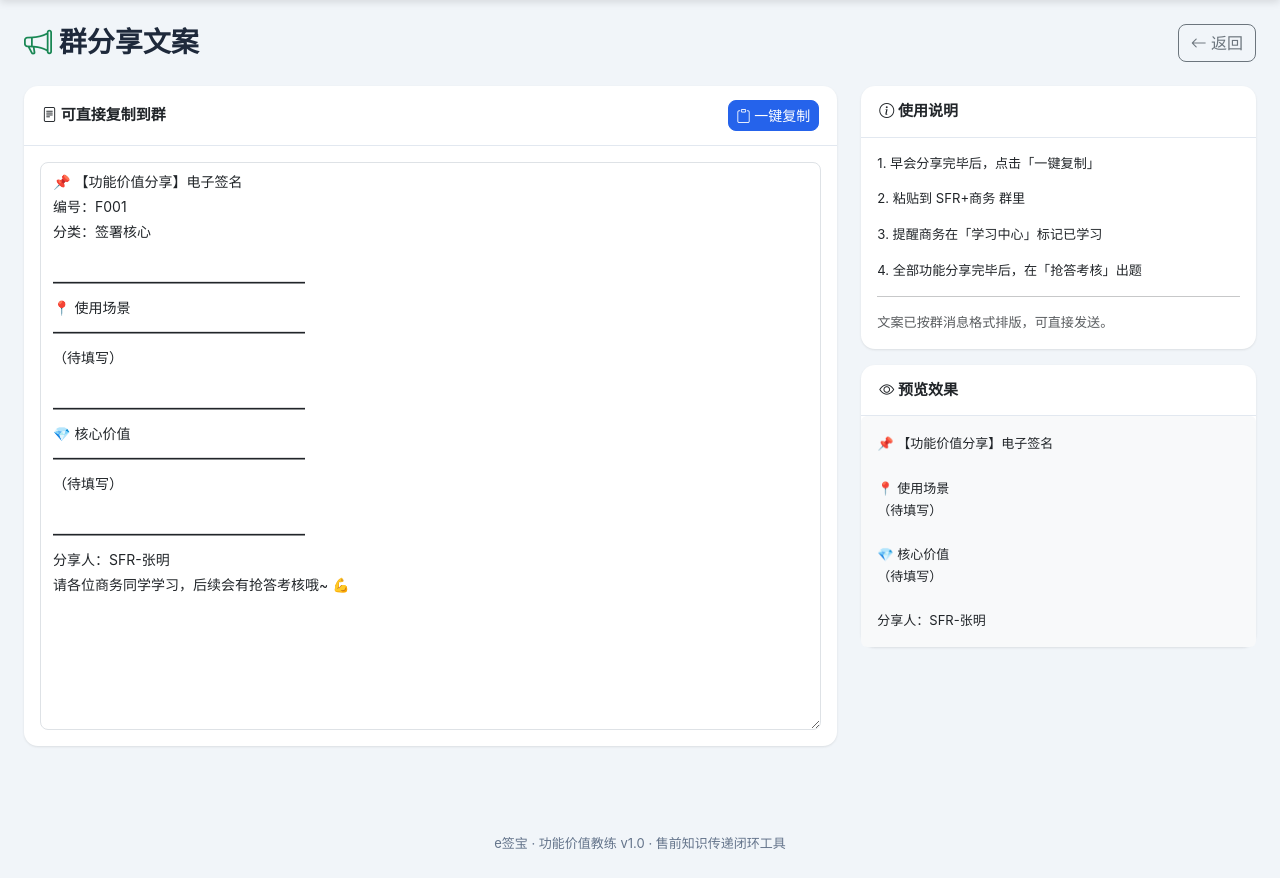
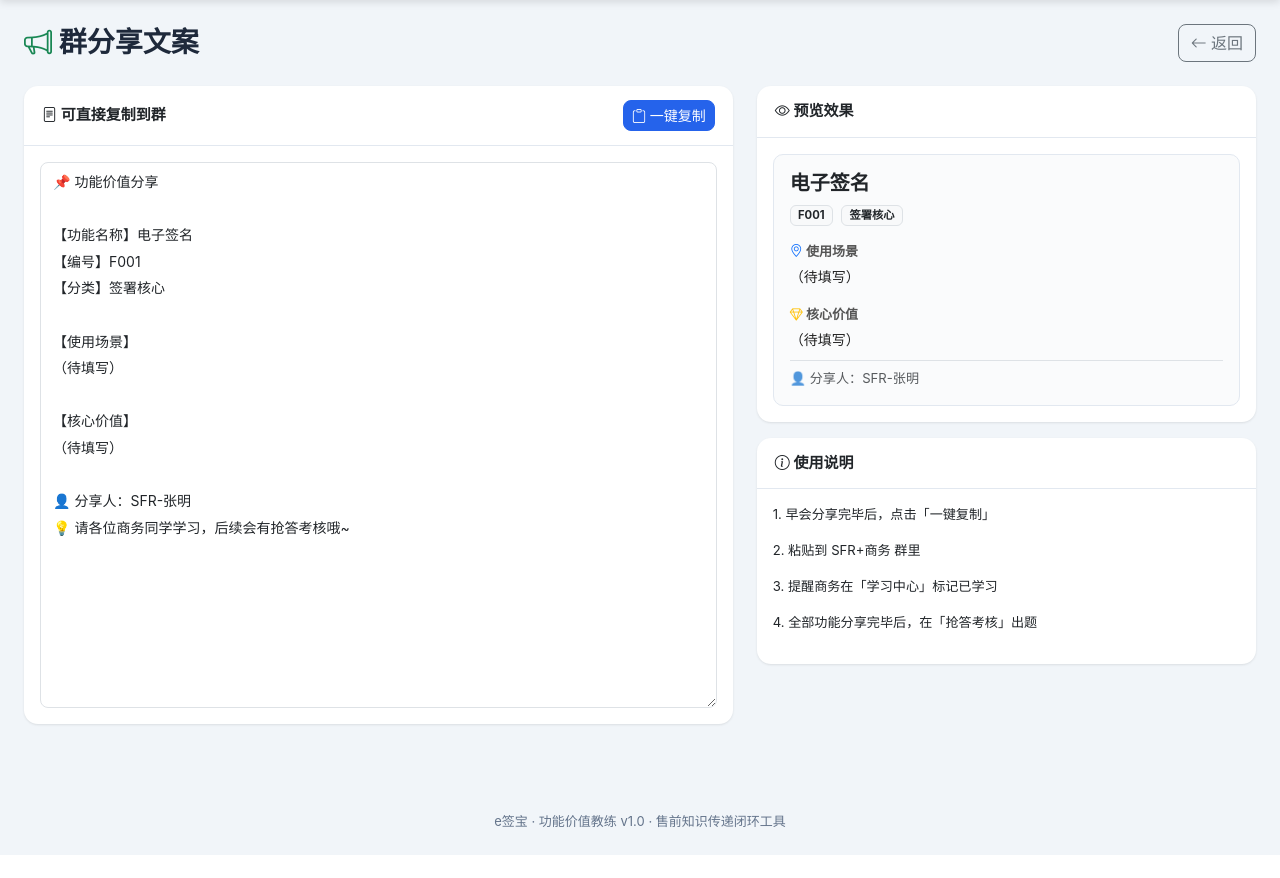
Before and after one commit to cg991107-sudo/esign-feature-coach, a Flask app: page /share-text/1 in a window 1280 px wide. Shown: the part 56-934 px from the top of the page. After the commit the page ends 911 px from the top, so only its background shows below. Run offline with Flask 3, Linux system fonts and the light colour scheme; data comes from the database, SQL or seed files in the repository.

Commit message:
分享文案排版优化：去 ASCII 分割线 + 卡片化预览
- share_text.html / share_batch.html：文案改用【功能名称】/【编号】/【分类】/【场景】/【价值】中文标签替代 ━━━ 粗分割线
- 批量分享：每个功能用 1. 2. 序号 + 缩进，不再重复'使用场景/核心价值/分享人'大标题
- 预览区：由纯 pre-wrap 文本改为卡片化展示（badge 元数据 + 场景/价值分区 + 分享人 footer）
- 文案仍为纯文本，可直接复制到微信群/企业微信群

```diff
--- a/templates/share_text.html
+++ b/templates/share_text.html
@@ -7,59 +7,69 @@
 </div>
 
 <div class="row">
-  <div class="col-lg-8">
+  <div class="col-lg-7">
     <div class="card">
       <div class="card-header d-flex justify-content-between align-items-center">
         <span><i class="bi bi-file-text"></i> 可直接复制到群</span>
         <button class="btn btn-sm btn-brand" onclick="copyText()"><i class="bi bi-clipboard"></i> 一键复制</button>
       </div>
       <div class="card-body">
-        <textarea id="shareText" class="form-control scenario-text" rows="22" readonly style="font-size:14px;line-height:1.8">📌 【功能价值分享】{{f.name}}
-{% if f.code %}编号：{{f.code}}{% endif %}
-{% if f.category %}分类：{{f.category}}{% endif %}
+<textarea id="shareText" class="form-control scenario-text" rows="20" readonly style="font-size:14px;line-height:1.9">📌 功能价值分享
 
-━━━━━━━━━━━━━━━━━━
-📍 使用场景
-━━━━━━━━━━━━━━━━━━
+【功能名称】{{f.name}}
+{% if f.code %}【编号】{{f.code}}
+{% endif %}{% if f.category %}【分类】{{f.category}}{% endif %}
+
+【使用场景】
 {{f.scenario or '（待填写）'}}
 
-━━━━━━━━━━━━━━━━━━
-💎 核心价值
-━━━━━━━━━━━━━━━━━━
+【核心价值】
 {{f.value_point or '（待填写）'}}
 
-━━━━━━━━━━━━━━━━━━
-分享人：{{f.owner_name or '-'}}
-请各位商务同学学习，后续会有抢答考核哦~ 💪</textarea>
+👤 分享人：{{f.owner_name or '-'}}
+💡 请各位商务同学学习，后续会有抢答考核哦~</textarea>
       </div>
     </div>
   </div>
-  <div class="col-lg-4">
+  <div class="col-lg-5">
     <div class="card">
+      <div class="card-header"><i class="bi bi-eye"></i> 预览效果</div>
+      <div class="card-body">
+        <div class="preview-card">
+          <h5 class="fw-bold mb-2">{{f.name}}</h5>
+          <div class="mb-3">
+            {% if f.code %}<span class="badge bg-light text-dark border me-1">{{f.code}}</span>{% endif %}
+            {% if f.category %}<span class="badge bg-light text-dark border">{{f.category}}</span>{% endif %}
+          </div>
+          <div class="mb-3">
+            <div class="preview-label"><i class="bi bi-geo-alt text-primary"></i> 使用场景</div>
+            <div class="preview-content">{{f.scenario or '（待填写）'}}</div>
+          </div>
+          <div class="mb-2">
+            <div class="preview-label"><i class="bi bi-gem text-warning"></i> 核心价值</div>
+            <div class="preview-content">{{f.value_point or '（待填写）'}}</div>
+          </div>
+          <div class="text-muted small border-top pt-2">👤 分享人：{{f.owner_name or '-'}}</div>
+        </div>
+      </div>
+    </div>
+    <div class="card mt-3">
       <div class="card-header"><i class="bi bi-info-circle"></i> 使用说明</div>
       <div class="card-body small">
         <p>1. 早会分享完毕后，点击「一键复制」</p>
         <p>2. 粘贴到 SFR+商务 群里</p>
         <p>3. 提醒商务在「学习中心」标记已学习</p>
         <p>4. 全部功能分享完毕后，在「抢答考核」出题</p>
-        <hr>
-        <p class="text-muted mb-0">文案已按群消息格式排版，可直接发送。</p>
       </div>
-    </div>
-    <div class="card mt-3">
-      <div class="card-header"><i class="bi bi-eye"></i> 预览效果</div>
-      <div class="card-body bg-light rounded" style="font-size:13px;white-space:pre-wrap;line-height:1.7">📌 【功能价值分享】{{f.name}}
-
-📍 使用场景
-{{f.scenario or '（待填写）'}}
-
-💎 核心价值
-{{f.value_point or '（待填写）'}}
-
-分享人：{{f.owner_name or '-'}}</div>
     </div>
   </div>
 </div>
+
+<style>
+.preview-card{background:#fafbfc;border:1px solid var(--border);border-radius:10px;padding:16px}
+.preview-label{font-weight:600;font-size:13px;color:#555;margin-bottom:4px}
+.preview-content{font-size:14px;line-height:1.7;white-space:pre-wrap;color:#222}
+</style>
 
 <script>
 function copyText(){
```
Also changed, not shown: templates/share_batch.html (+30 -27 lines).
